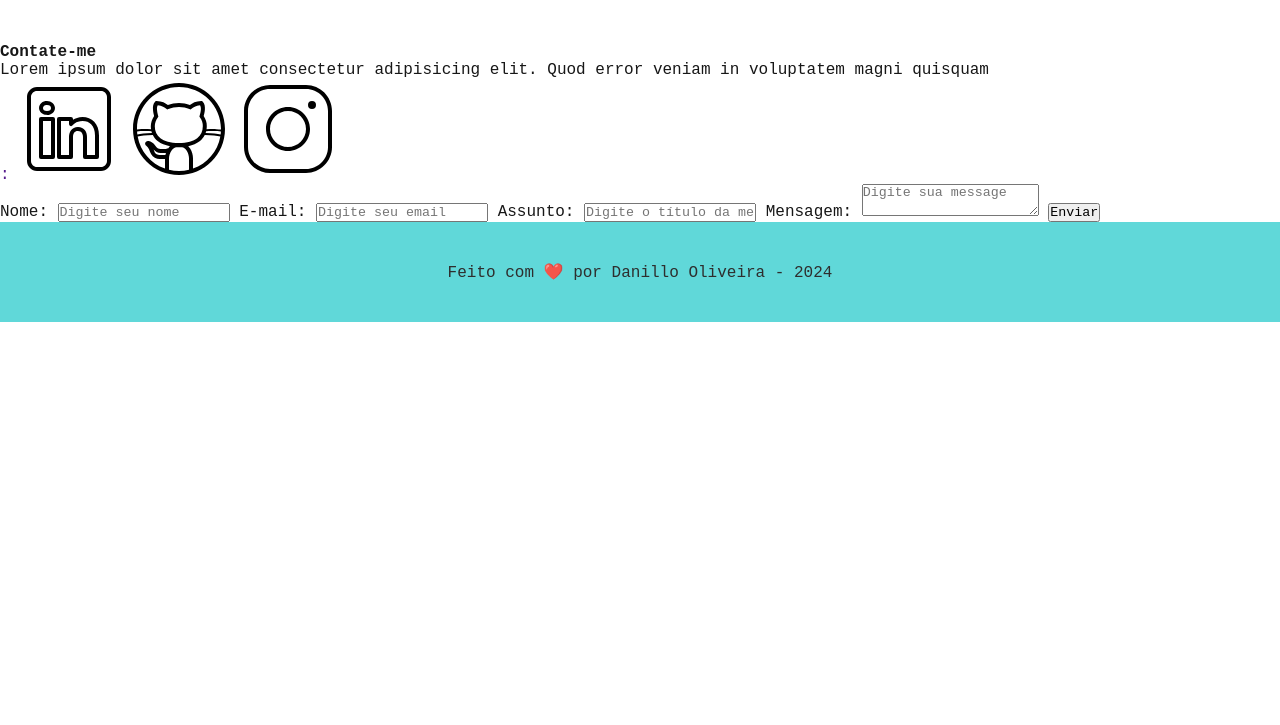
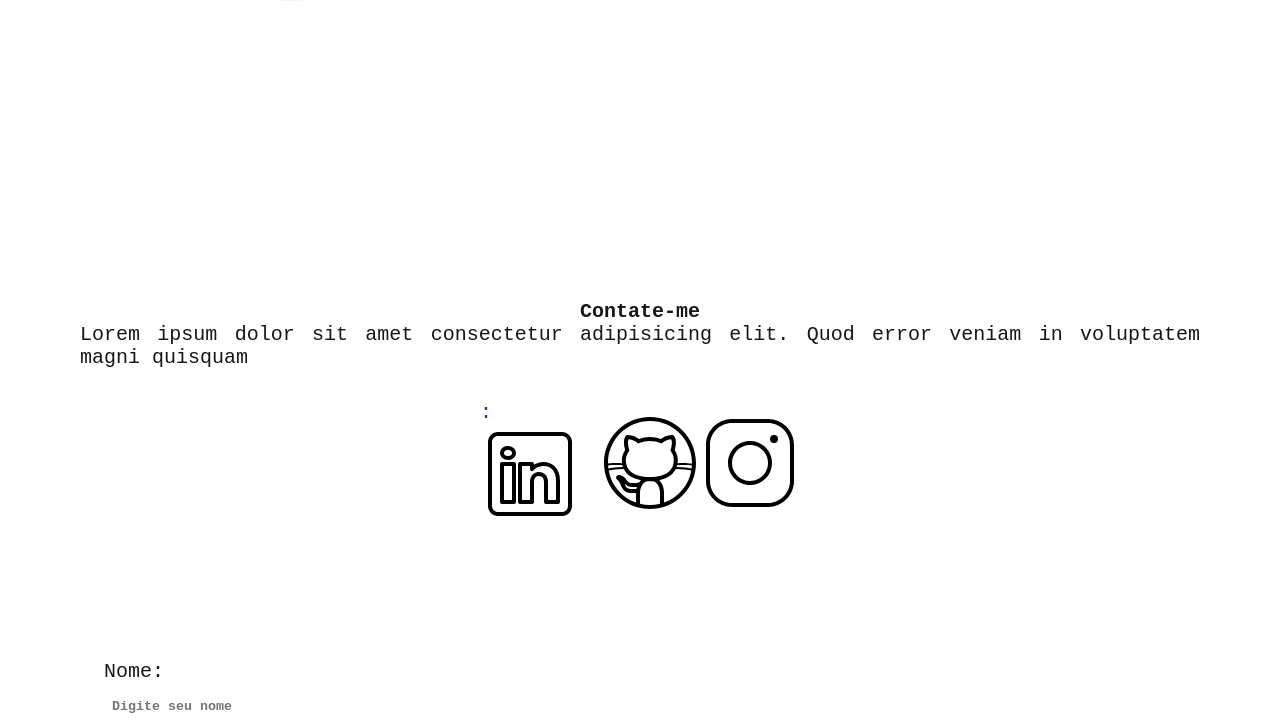
Before and after one commit to DanNilloOli/Portf-lio, a plain HTML site: page index.html in a window 1280 px wide. Shown: the part 1017-1742 px from the top of the page. Before the commit the page ends 1339 px from the top, so only its background shows below. Drawn offline with Linux system fonts and the light colour scheme.

Commit message:
CSS Avançado

```diff
--- a/assets/css/style.css
+++ b/assets/css/style.css
@@ -166,6 +166,7 @@ h3{
     align-items: center;
     padding: 50px;
     text-align: left;
+    margin-left: -80px;
 }
 
 #about_imagem {
@@ -173,6 +174,7 @@ h3{
 }
 
 #about_imagem img {
+    width: 700px;
     max-width: 100%;
     height: auto;
     border-radius: 10px;
@@ -210,3 +212,77 @@ h3{
         button:active {
             transform: scale(0.98)}
         }
+
+.contato_container{
+        max-width: 1120px;
+        margin: auto;
+        height: 100vh;
+        display: grid;
+        padding: 0 32px;
+        grid-template-columns: repeat(auto-fill, 545x);
+        justify-content: center;
+        align-items: center;
+        gap: 30px;
+}
+
+.contato_content{
+    flex-direction: column;
+    margin: 65px 0px 0px 0px;
+    font-size: 20px;
+}
+
+.contato_content p {
+    display: block;
+    text-align: justify;
+}
+
+.contato_content {
+    display: flex;
+    flex-direction: column;
+    justify-content: center;
+    align-items: center;
+
+    margin: 64px 0 0 0;
+    font-size: 20px;
+}
+
+.social_container {
+    display: flex;
+    justify-content: space-evenly;
+    margin: 32px 0 0 0;
+    width: 320px;
+}
+
+.social_icon:hover {
+    filter: brightness(0) saturate(100%) invert(20%) sepia(100%) saturate(5000%) hue-rotate(260deg) brightness(90%) contrast(100%);
+}
+
+form{
+    display: flex;
+    flex-direction: column;
+    margin: 70px 0px 0px 0px;
+    padding: 24px;
+
+}
+
+form label{
+    font-size: 20px;
+}
+
+form input, textarea{
+    margin: 8px 0 16px;
+    padding: 8px;
+    border-radius: 14px;
+    border: none;
+    font-weight: bold;
+
+}
+
+form button{
+    background-color: var(--purple-200);
+    border-radius: 10px;
+}
+
+form button a:hover{
+    color: var(--purple-800);
+}
--- a/index.html
+++ b/index.html
@@ -75,15 +75,15 @@
         </section>
 
 
-        <section id="contact">
+        <section id="contact" class="flex contato_container">
 
-            <article id="redes_sociais">
+            <article id="redes_sociais" class="flex contato_content">
 
                 <h4>Contate-me</h4>
                 <p>Lorem ipsum dolor sit amet consectetur adipisicing elit.
                     Quod error veniam in voluptatem magni quisquam</p>
 
-                <div id="icones_redes_sociais">
+                <div id="icones_redes_sociais" class="flex social_container">
                     <a href="">
                         <img src="" alt="" width="">:
                         <img src="assets/img/linkedin.svg" alt="LinkedIn" />
```
Also changed, not shown: assets/img/github.png (added).
